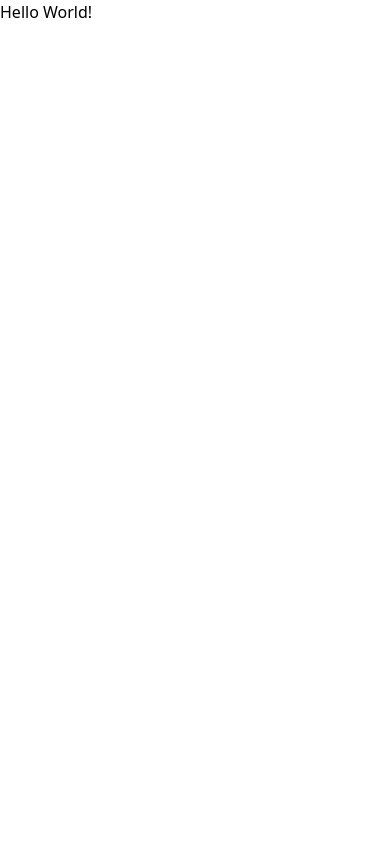
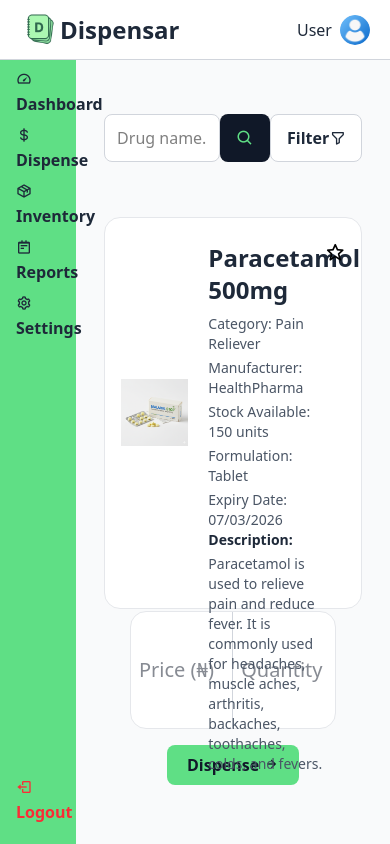
Before and after one commit to zimcodes1/Dispensar, a React (Vite) app in the folder client/: page /dispense in a window 390 px wide. Built offline with nearby package versions, Linux system fonts and the light colour scheme.

Commit message:
Created the Dispense Page and component. (Irresponsive)

```diff
--- a/client/src/components/dashboard/Topbar.tsx
+++ b/client/src/components/dashboard/Topbar.tsx
@@ -7,7 +7,7 @@ function Topbar(){
                 <img src="/images/logo.png" alt="Logo" className="w-10 h-10"/>
                  <h1 className="text-2xl font-bold text-gray-800">Dispensar</h1>
              </div>
-             <h2 className="text-xl font-semibold text-gray-800">- Dashboard -</h2>
+             <h2 className="text-xl font-semibold text-gray-800"></h2>
              <div className="flex w-auto h-full justify-between items-center">
                 <p className="text-gray-800 text-md mx-2">User</p>
                 <div className="w-[30px] h-[30px] rounded-full overflow-hidden cursor-pointer">
--- a/client/src/pages/Dispense.tsx
+++ b/client/src/pages/Dispense.tsx
@@ -1,8 +1,64 @@
-
+import Topbar from "../components/dashboard/Topbar"
+import SideNav from "../components/SideNav"
 
 function Dispense(){
-    return(
-        <h1>Hello World!</h1>
+        return(
+        <>
+        {/*--------Topbar Component--------*/}
+        <Topbar></Topbar>
+        {/*-----------Side Nav & Main Contents Container-----------*/}
+        <div className="flex w-full h-dvh bg-gray-50 pt-[60px] justify-between items-start pr-[2%]">
+            {/*----------Side navigation-----*/}
+            <div className="flex w-[20%] h-full">
+                <SideNav></SideNav>
+            </div>
+
+            {/*--------Main Contents-----------*/}
+            <div className="flex flex-col px-5 w-[78%] h-full justify-start items-center">
+                {/*--------------Drugs Search Bar------------------ */}
+                <div className="flex w-full h-[20%] justify-between items-center">
+                    <input type="text" placeholder="Drug name..." className="bg-white w-[80%] h-12 p-3 border border-gray-300 rounded-lg"/>
+                    <span className="hover:bg-[#5fdf85] h-12 px-4 rounded-lg hover:text-gray-900 text-lg flex justify-center items-center cursor-pointer transition duration-500 bg-gray-900 text-[#5fdf85]"><i className="bx bx-search"></i></span>
+                    <div className="w-[100px] flex justify-between px-4 hover:border-2 items-center bg-white h-12 border border-gray-300 rounded-lg cursor-pointer">
+                        <p className="text-gray-800 font-semibold">Filter</p>
+                        <i className="bx bx-filter-alt text-gray-800"></i>
+                    </div>
+                </div>
+                {/*--------------Drugs Info------------------ */}
+                <div className="flex w-full h-[50%] bg-white rounded-2xl border border-gray-200 p-4 justify-start items-center">
+                    <div className="w-[30%] h-full rounded-2xl overflow-hidden flex justify-center items-center bg-white">
+                        {/* Drug Image */}
+                        <img src="/images/drug_test.png" alt="Drug Image" />
+                    </div>
+                    {/* Drug Details */}
+                    <div className="w-[70%] h-full rounded-2xl">
+                        <div className="flex flex-col h-full justify-between px-5 py-2 relative">
+                            <i className="bx bx-star absolute right-0 text-xl cursor-pointer"></i>
+                            <div>
+                                <h1 className="text-2xl font-bold text-gray-800">Paracetamol 500mg</h1>
+                                <p className="text-sm text-gray-600 mt-2">Category: Pain Reliever</p>
+                                <p className="text-sm text-gray-600 mt-1">Manufacturer: HealthPharma</p>
+                                <p className="text-sm text-gray-600 mt-1">Stock Available: 150 units</p>
+                                <p className="text-sm text-gray-600 mt-1">Formulation: Tablet</p>
+                                <p className="text-sm text-gray-600 mt-1">Expiry Date: 07/03/2026</p>
+                            </div>
+                            <div>
+                                <p className="text-sm text-gray-800 font-semibold">Description:</p>
+                                <p className="text-sm text-gray-600 mt-1">Paracetamol is used to relieve pain and reduce fever. It is commonly used for headaches, muscle aches, arthritis, backaches, toothaches, colds, and fevers.</p>
+                            </div>
+                        </div>
+                    </div>
+                </div>
+                {/*--------------Price & Quantity----------- */}
+                <div className="w-[80%] flex justify-between bg-white border border-gray-200 h-[15%] mt-[1%] rounded-2xl">
+                    <input type="text" placeholder="Price (₦)" className="focus:outline-none focus:ring-0 border-r rounded-r-none border-gray-300 rounded-lg p-2 w-[50%] text-xl text-gray-900" />
+                    <input type="text" placeholder="Quantity" className="focus:outline-none focus:ring-0 border-gray-300 rounded-lg p-2 w-[50%] text-xl text-gray-900" />
+                </div>
+                <button className="bg-[#5fdf85] text-gray-900 font-semibold py-2 px-5 rounded-lg mt-4 hover:bg-gray-900 hover:text-[#5fdf85] transition duration-500">Dispense <i className="bx bx-right-arrow-alt"></i></button>
+            </div>
+
+        </div>
+        </>
     )
 }
 
```
Also changed, not shown: client/public/images/drug_test.png (added).
